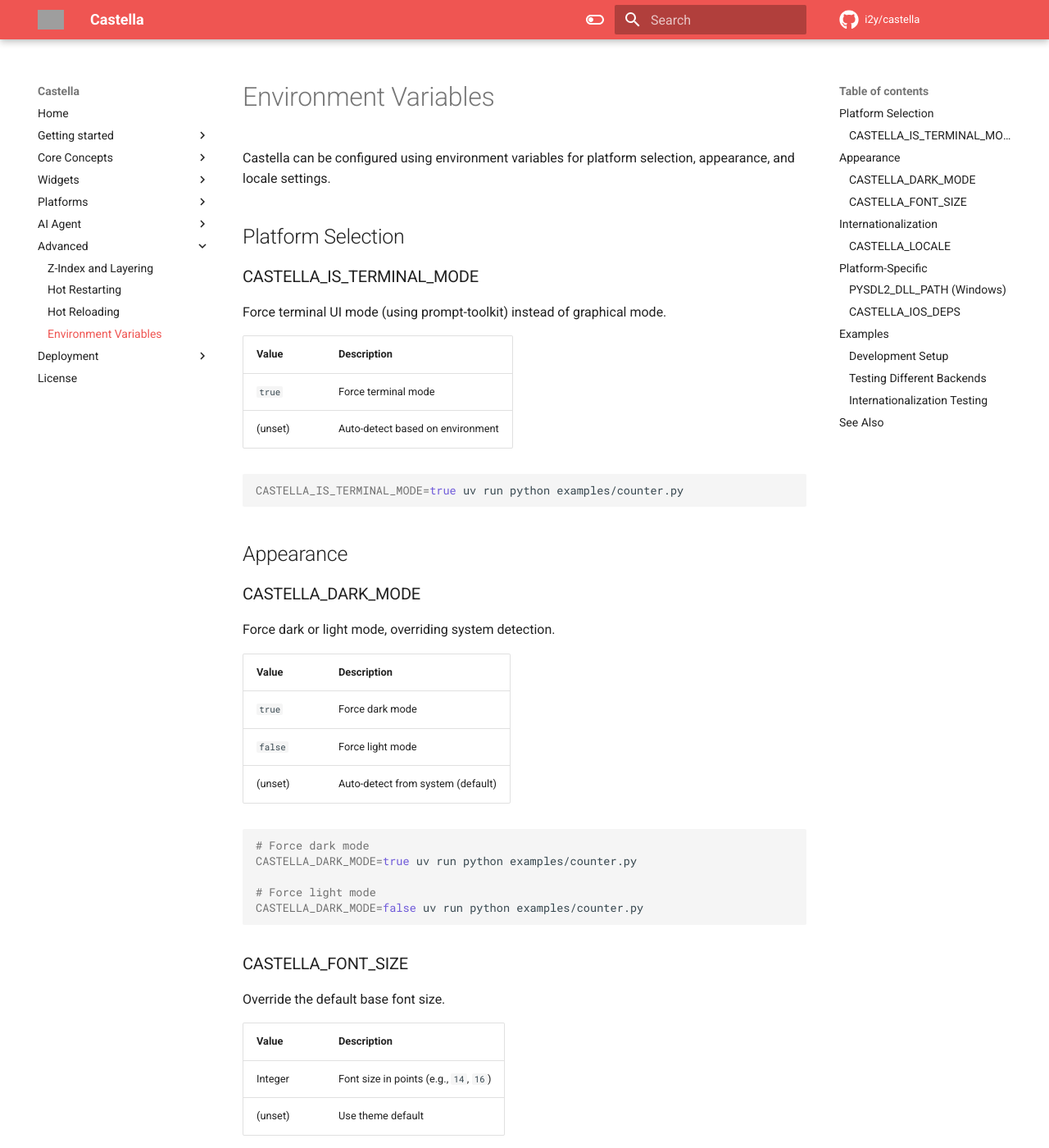
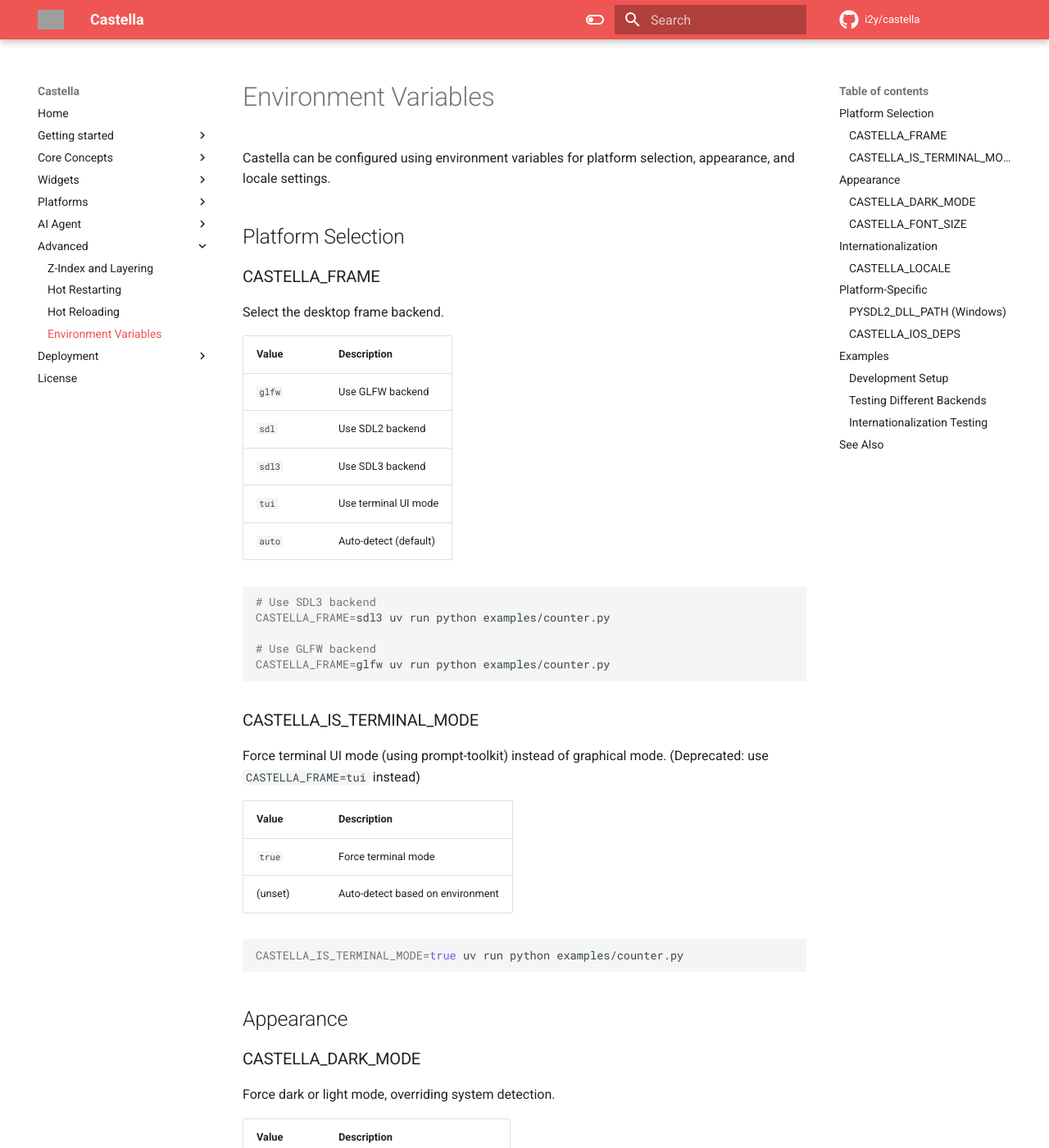
Before and after one commit to i2y/castella, an MkDocs documentation site: the page built from docs/environment.md, in a window 1280 px wide and 1400 px high. Shown: the whole window at 82% size. Built offline with MkDocs 1.6.1 and Material for MkDocs 9.7.7, drawn with Linux system fonts in a browser that asks for light colours; comment, search, counter and statistics services are not loaded; some of the changed text lies outside the part shown; grey boxes are pictures that could not be loaded.

Commit message:
docs: add SDL3 backend documentation and bump to v0.12.0
- Add SDL3 to README.md (dependencies, quick start, platform recommendations)
- Add SDL3 section to docs/getting-started.md
- Add CASTELLA_FRAME env var to docs/environment.md
- Bump version to 0.12.0

````diff
--- a/docs/environment.md
+++ b/docs/environment.md
@@ -4,9 +4,29 @@
 
 ## Platform Selection
 
+### CASTELLA_FRAME
+
+Select the desktop frame backend.
+
+| Value | Description |
+|-------|-------------|
+| `glfw` | Use GLFW backend |
+| `sdl` | Use SDL2 backend |
+| `sdl3` | Use SDL3 backend |
+| `tui` | Use terminal UI mode |
+| `auto` | Auto-detect (default) |
+
+```bash
+# Use SDL3 backend
+CASTELLA_FRAME=sdl3 uv run python examples/counter.py
+
+# Use GLFW backend
+CASTELLA_FRAME=glfw uv run python examples/counter.py
+```
+
 ### CASTELLA_IS_TERMINAL_MODE
 
-Force terminal UI mode (using prompt-toolkit) instead of graphical mode.
+Force terminal UI mode (using prompt-toolkit) instead of graphical mode. (Deprecated: use `CASTELLA_FRAME=tui` instead)
 
 | Value | Description |
 |-------|-------------|
@@ -109,11 +129,17 @@
 ### Testing Different Backends
 
 ```bash
-# Desktop (GLFW/SDL with castella-skia)
-uv run python examples/counter.py
+# SDL3 backend
+CASTELLA_FRAME=sdl3 uv run python examples/counter.py
+
+# SDL2 backend
+CASTELLA_FRAME=sdl uv run python examples/counter.py
+
+# GLFW backend
+CASTELLA_FRAME=glfw uv run python examples/counter.py
 
 # Terminal mode
-CASTELLA_IS_TERMINAL_MODE=true uv run python examples/counter.py
+CASTELLA_FRAME=tui uv run python examples/counter.py
 ```
 
 ### Internationalization Testing
--- a/pyproject.toml
+++ b/pyproject.toml
@@ -1,6 +1,6 @@
 [project]
 name = "castella"
-version = "0.11.4"
+version = "0.12.0"
 description = "Castella is a pure Python cross-platform UI framework"
 authors = [{ name = "Yasushi Itoh", email = "i2y@icloud.com" }]
 license = "MIT"
````
Also changed, not shown: README.md (+12 -9 lines), docs/getting-started.md (+45 -10 lines), 1 other file.
